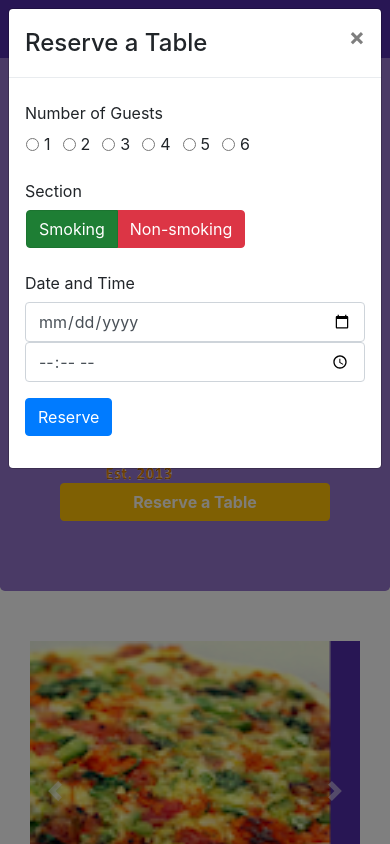
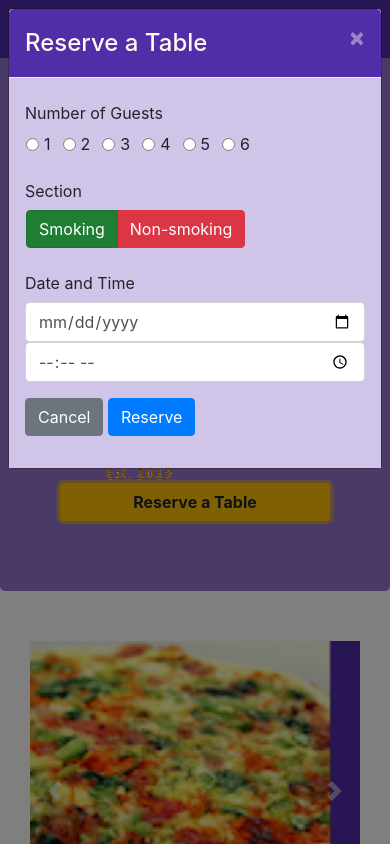
Before and after one commit to BediBrian/bootstrap-execercicio, a website: page index.html in a window 390 px wide. Both pictures are taken after a click on the link "Reserve a Table". Shown: the top 844 px of the page. Drawn offline with nearby package versions, Linux system fonts and the light colour scheme.

Commit message:
Assignment 4 - Bootstrap, JQuery and Sass

```diff
--- a/css/styles.scss
+++ b/css/styles.scss
@@ -74,3 +74,24 @@ body{
     bottom: 0px;
     z-index: 1;
 }
+
+
+
+.modal-content {
+    .modal-header {
+        background:$background-dark;
+        color: floralwhite;
+        .close{
+            color:$lt-gray;
+        }
+        .close:hover {
+            color:$background-pale;
+        }
+        .close:active {
+            color:$background-pale;
+        }
+    }
+    .modal-body {
+        background:$background-pale;
+    }
+}
--- a/index.html
+++ b/index.html
@@ -32,7 +32,7 @@
                     <li class="nav-item"><a class="nav-link" href="./contactus.html"><span class="fa fa-address-card fa-lg"></span> Contact</a></li>
                 </ul>
                 <span class="navbar-text">
-                    <a data-toggle="modal" data-target="#loginModal">
+                    <a href="#loginModal" class="abrirModal"> <!-- Bootstrap: data-toggle="modal" data-target="#loginModal"-->
                         <span class="fa fa-sign-in"></span> Login
                     </a>
                 </span>
@@ -46,9 +46,9 @@
             <div class="modal-content">
                 <div class="modal-header">
                     <h4 class="modal-title">Login</h4>
-                    <button type="button" class="close" data-dismiss="modal">
+                    <a href="#loginModal" type="button" class="close fecharModal"> <!--data-dismiss="modal"-->
                         &times;
-                    </button>
+                    </a>
                 </div>
                 <div class="modal-body">
                     <form>
@@ -70,7 +70,7 @@
                             </div>
                         </div>
                         <div class="form-row">
-                            <button type="button" class="btn btn-secondary btn-sm ml-auto" data-dismiss="modal">Cancel</button>
+                            <a href="#loginModal" type="button" class="btn btn-secondary btn-sm ml-auto fecharModal">Cancel</a> <!--Bootstrap: data-dismiss="modal"-->
                             <button type="submit" class="btn btn-primary btn-sm ml-1">Sign in</button>
                         </div>
                     </form>
@@ -85,9 +85,9 @@
             <div class="modal-content">
                 <div class="modal-header">
                     <h4 class="modal-title">Reserve a Table</h4>
-                    <button type="button" class="close" data-dismiss="modal">
+                    <a href="#reserveatable" type="button" class="close fecharModal"> <!--Bootstrap: data-dismiss="modal"-->
                         &times;
-                    </button>
+                    </a>
                 </div>
                 <div class="modal-body">
                     <form>
@@ -140,6 +140,9 @@
                         </div>
                         <div class="form-group row">
                             <div class="offset-md-2 col-md-10">
+                                <a href="#reserveatable" type="button" class="btn btn-secondary ml-auto fecharModal">
+                                    Cancel
+                                </a>
                                 <button type="submit" class="btn btn-primary">
                                     Reserve
                                 </button>
@@ -162,7 +165,7 @@
                     <img src="img/logo.png" class="img-fluid">
                 </div>
                 <div class="col-12 col-sm align-self-center">
-                    <a data-toggle="modal" data-target="#reserveatable" type="button" class="btn btn-warning col-12 col-md-8">
+                    <a href="#reserveatable" type="button" class="abrirModal btn btn-warning col-12 col-md-8"> <!--Bootstrap: data-toggle="modal" data-target="#reserveatable"-->
                         <strong>Reserve a Table</strong>
                     </a>
                 </div>
@@ -327,6 +330,19 @@
                     $('#carouselButton').children('span').addClass('fa-pause')
                 }
             });
+
+            //Eu que fiz *--*
+
+            $('.abrirModal').click(function(e){
+                e.preventDefault(); //cancela o comportamento padrão do link
+                let ide = $(this).attr('href'); //armazena o atributo href do link (id)
+                $(ide).modal('show');
+            });
+            $('.fecharModal').click(function(e){
+                e.preventDefault(); //cancela o comportamento padrão do link
+                let ide = $(this).attr('href'); //armazena o atributo href do link (id)
+                $(ide).modal('hide');
+            });
         });
 
     </script>
```
Also changed, not shown: css/styles.css.
